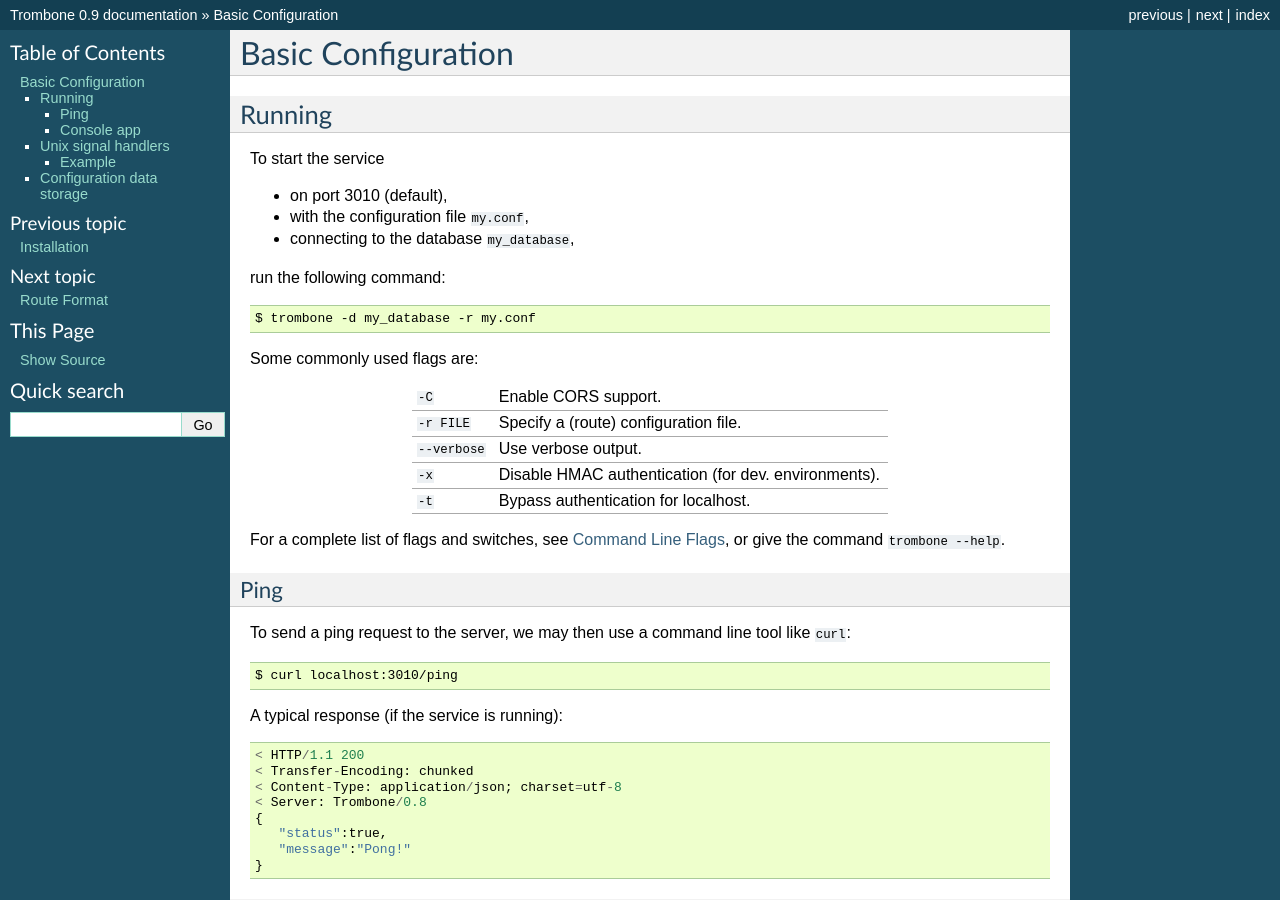
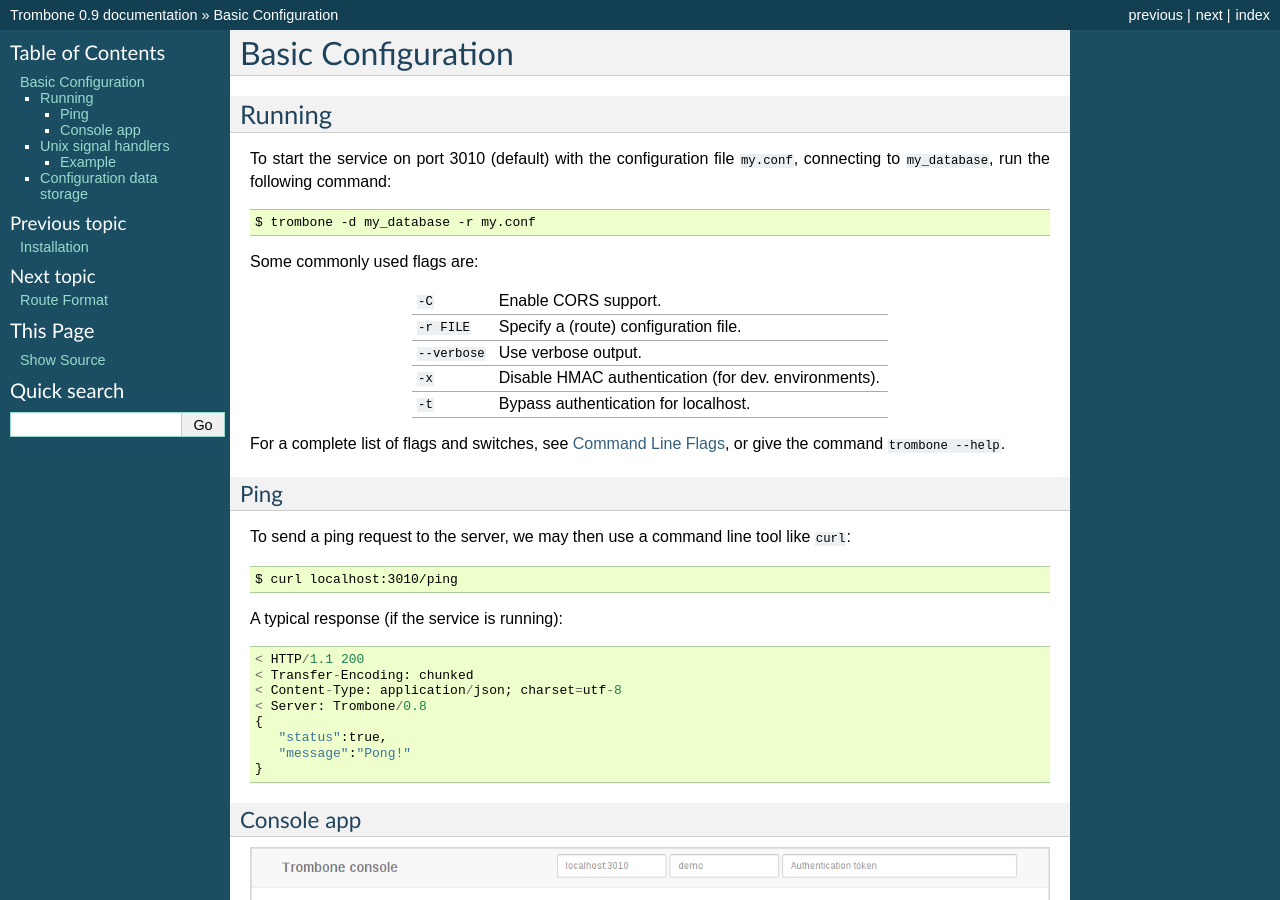
Before and after one commit to laserpants/trombone, a Sphinx documentation site: the page built from docs/basic-configuration.rst, in a window 1280 px wide and 900 px high. Built offline with Sphinx 7.4.7, drawn with Linux system fonts in a browser that asks for light colours.

Commit message:
Update basic-configuration.rst

```diff
--- a/docs/basic-configuration.rst
+++ b/docs/basic-configuration.rst
@@ -4,13 +4,7 @@
 Running
 -------
 
-To start the service
-
-* on port 3010 (default),
-* with the configuration file ``my.conf``,
-* connecting to the database ``my_database``,
-
-run the following command:
+To start the service on port 3010 (default) with the configuration file ``my.conf``, connecting to ``my_database``, run the following command:
 
 ::
 
```
